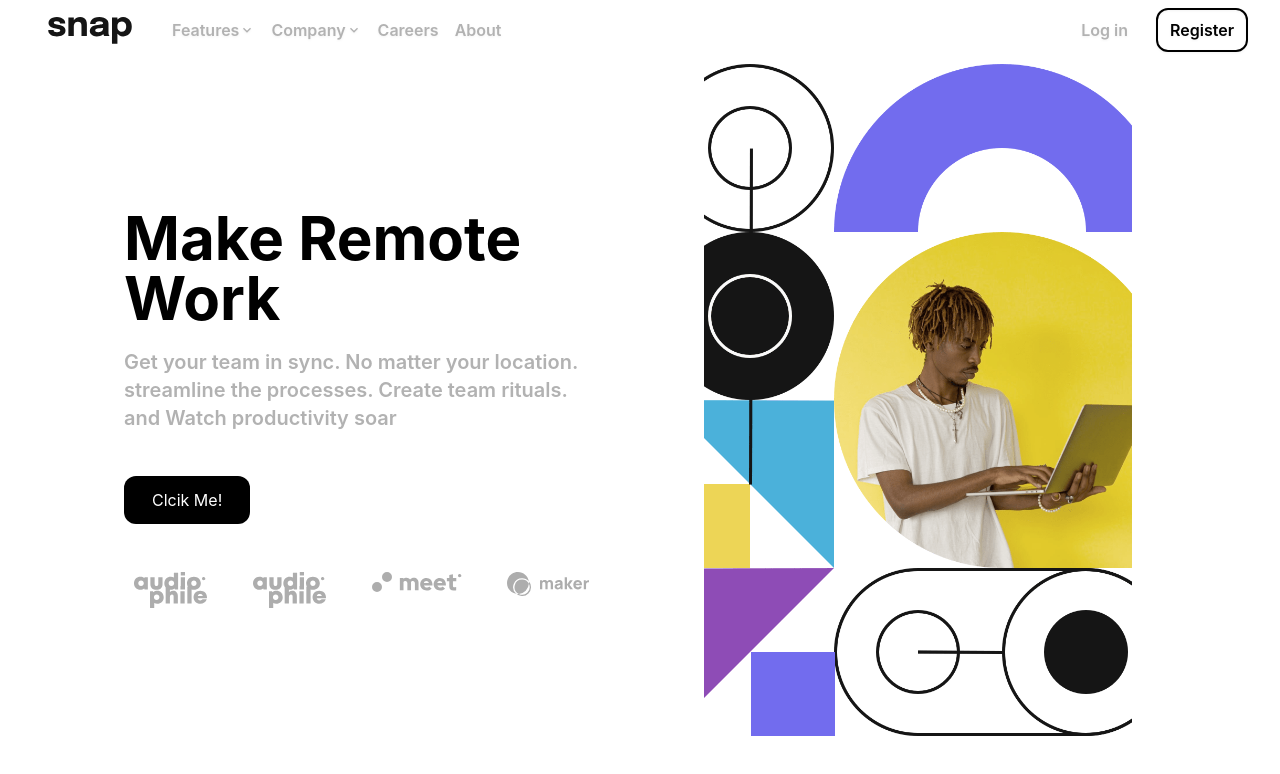
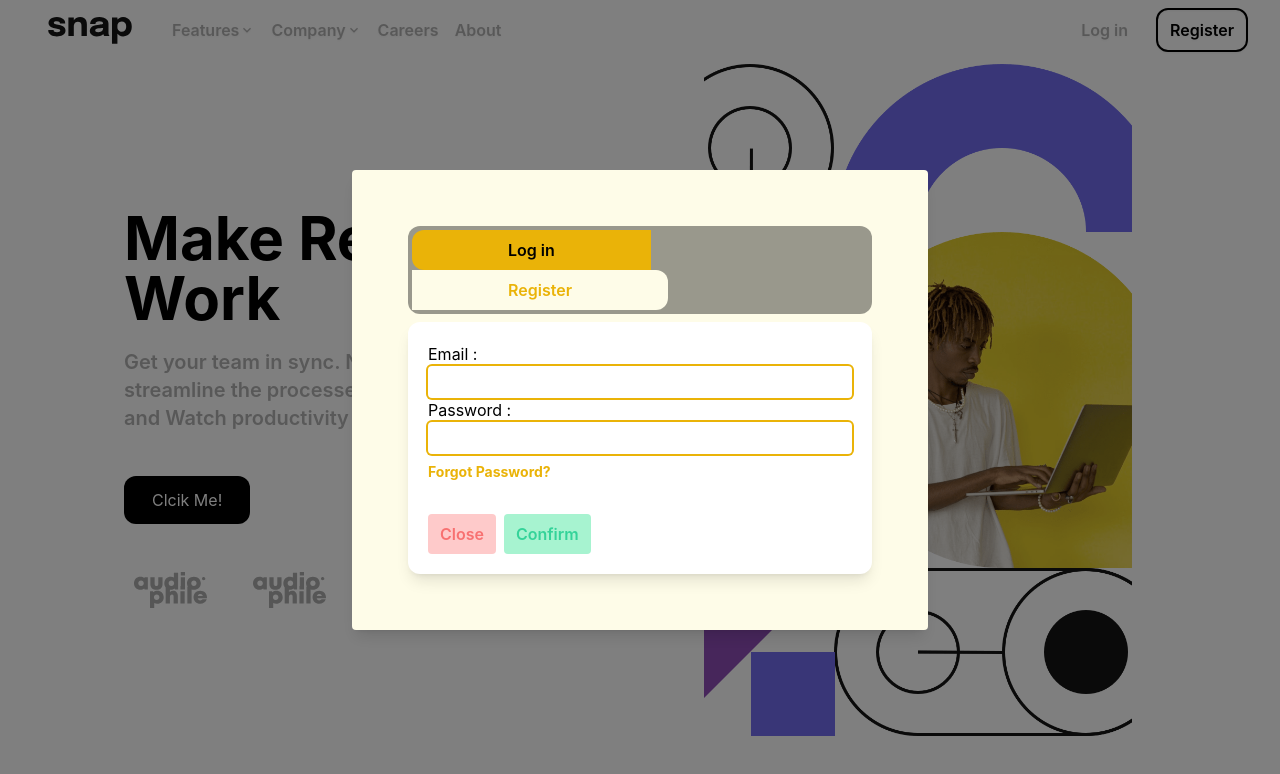
Before and after one commit to ReygaFitra/snap-landing-page, a React (Create React App) app: page / in a window 1280 px wide. Both pictures are taken after a click on the button "Log in". Shown: the top 774 px of the page. Built offline with nearby package versions, Linux system fonts and the light colour scheme; the HTML template or start-up script is replaced by a standard one.

Commit message:
update login button

```diff
--- /dev/null
+++ b/src/Components/AuthBtn.js
@@ -0,0 +1,85 @@
+import React from 'react';
+import { useState, Fragment } from 'react';
+import { Dialog, Transition } from '@headlessui/react';
+import { Tab } from '@headlessui/react';
+
+const AuthBtn = () => {
+  let [isOpen, setIsOpen] = React.useState(false);
+
+  return (
+    <div className="flex">
+      <button onClick={() => setIsOpen(true)} className="py-2 px-3 text-[#B2B2B2] hover:text-lg hover:text-black hover:font-bold duration-200">
+        Log in
+      </button>
+      <Transition show={isOpen} enter="transition" enterFrom="opacity-0 duration-300" enterTo="opacity-100 duration-300" leave="transition" leaveFrom="opacity-100 duration-300" leaveTo="opacity-0 duration-300" as={Fragment}>
+        <Dialog as="div" open={isOpen} onClose={() => setIsOpen(false)} className="fixed inset-0 flex items-center justify-center">
+          <Dialog.Overlay className="fixed inset-0 bg-black/50" />
+          <Dialog.Panel className="min-w-[80%] max-w-[80%] md:min-w-[45%] md:max-w-[45%] max-h-[100%] p-14 rounded bg-yellow-50 shadow-lg z-10">
+            {/* Tab start */}
+            <Tab.Group>
+              <Tab.List className="space-x-1 flex justify-center py-1 px-1 rounded-xl bg-black/40">
+                <div>
+                  <Tab className={({ selected }) => `${selected ? 'bg-yellow-500 text-black font-semibold' : 'bg-yellow-50 text-yellow-500 font-semibold'} py-2 px-6 md:px-24 rounded-l-xl`}>
+                    <button>Log in</button>
+                  </Tab>
+                  <Tab className={({ selected }) => `${selected ? 'bg-yellow-500 text-black font-semibold' : 'bg-yellow-50 text-yellow-500 font-semibold'} py-2 px-6 md:px-24 rounded-r-xl`}>
+                    <button>Register</button>
+                  </Tab>
+                </div>
+              </Tab.List>
+              <Tab.Panels>
+                <Tab.Panel className="w-full rounded-xl mt-2 flex justify-center">
+                  <form method="post" className="bg-white shadow-lg p-5 rounded-xl min-w-full">
+                    <label id="email">Email :</label>
+                    <input type="text" id="email" for="email" className="w-full px-2 py-1 rounded ring-2 ring-yellow-500"></input>
+                    <br />
+                    <label id="password">Password :</label>
+                    <input type="password" id="password" for="password" className="w-full px-2 py-1 rounded ring-2 ring-yellow-500"></input>
+                    <div className="font-bold text-yellow-500 text-sm py-2">
+                      <a href="#" className="hover:text-black duration-100">
+                        Forgot Password?
+                      </a>
+                    </div>
+                    <br />
+                    <button onClick={() => setIsOpen(false)} className="bg-red-200 text-red-400 font-semibold py-2 px-3 rounded mr-1 hover:bg-red-100 duration-100">
+                      Close
+                    </button>
+                    <button onClick={() => setIsOpen(false)} className="bg-emerald-200 text-emerald-400 font-semibold py-2 px-3 rounded inline-flex ml-1 hover:bg-emerald-100 duration-100">
+                      Confirm
+                    </button>
+                  </form>
+                </Tab.Panel>
+                <Tab.Panel className="w-full rounded-xl mt-2 flex justify-center">
+                  <form method="post" className="bg-white shadow-lg p-5 rounded-xl min-w-full">
+                    <label id="name">Full Name :</label>
+                    <input type="text" id="name" for="name" className="w-full px-2 py-1 rounded ring-2 ring-yellow-500"></input>
+                    <br />
+                    <label id="email">Email :</label>
+                    <input type="text" id="email" for="email" className="w-full px-2 py-1 rounded ring-2 ring-yellow-500"></input>
+                    <br />
+                    <label id="password">Password :</label>
+                    <input type="password" id="password" for="password" className="w-full px-2 py-1 rounded ring-2 ring-yellow-500"></input>
+                    <br />
+                    <label id="cnfpassword">Confirm Password :</label>
+                    <input type="password" id="cnfpassword" for="cnfpassword" className="w-full px-2 py-1 rounded ring-2 ring-yellow-500"></input>
+                    <br />
+                    <br />
+                    <button onClick={() => setIsOpen(false)} className="bg-red-200 text-red-400 font-semibold py-2 px-3 rounded mr-1 hover:bg-red-100 duration-100">
+                      Close
+                    </button>
+                    <button onClick={() => setIsOpen(false)} className="bg-emerald-200 text-emerald-400 font-semibold py-2 px-3 rounded inline-flex ml-1 hover:bg-emerald-100 duration-100">
+                      Confirm
+                    </button>
+                  </form>
+                </Tab.Panel>
+              </Tab.Panels>
+            </Tab.Group>
+            {/* Tab End */}
+          </Dialog.Panel>
+        </Dialog>
+      </Transition>
+    </div>
+  );
+};
+
+export default AuthBtn;
--- a/src/Components/DarkMode.js
+++ /dev/null
@@ -1,7 +0,0 @@
-import React from 'react';
-
-const DarkMode = () => {
-  return <div>DarkMode</div>;
-};
-
-export default DarkMode;
--- a/src/Components/Navbar.js
+++ b/src/Components/Navbar.js
@@ -1,5 +1,6 @@
 import React from 'react';
 import { RiMenuFill } from 'react-icons/ri';
+import AuthBtn from './AuthBtn';
 import NavBtn from './NavBtn';
 import NavBtn2 from './NavBtn2';
 import SvgLogo from './SvgLogo';
@@ -40,7 +41,7 @@ const Navbar = () => {
         <RiMenuFill className="w-7 h-7" />
       </div>
       <div className="hidden md:flex space-x-4 font-semibold drop-shadow-sm">
-        <button className="py-2 px-3 text-[#B2B2B2] hover:text-lg hover:text-black hover:font-bold duration-200">Log in</button>
+        <AuthBtn />
         <button className="py-2 px-3 text-black rounded-xl border-2 border-black hover:bg-black hover:text-white duration-200 ease-in">Register</button>
       </div>
     </div>
```
